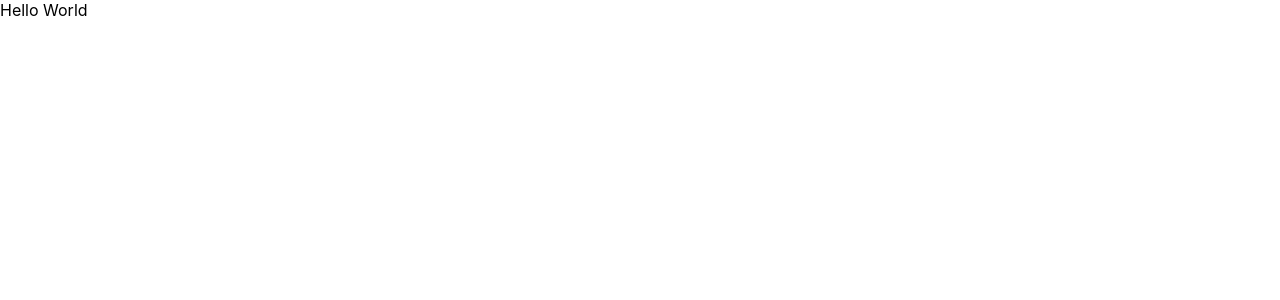
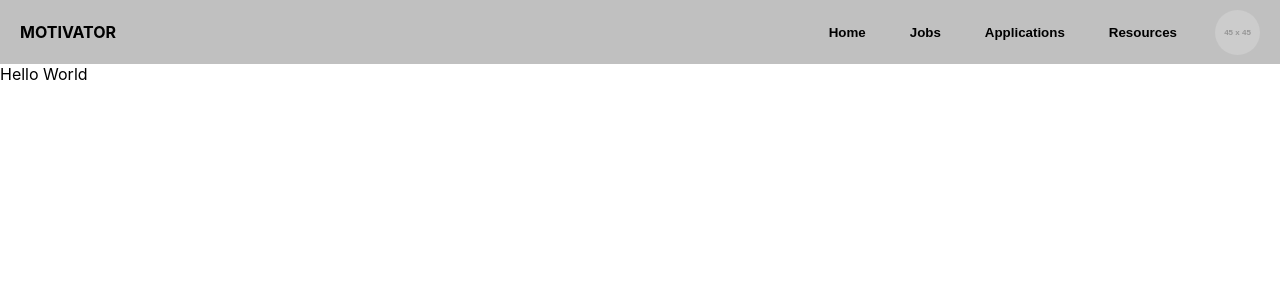
Before and after one commit to samlee03/application-motivator, a React (Create React App) app in the folder client/: page / in a window 1280 px wide. Shown: the top 300 px of the page. Built offline with nearby package versions, Linux system fonts and the light colour scheme.

Commit message:
add header (desktop view)

```diff
--- a/client/src/App.js
+++ b/client/src/App.js
@@ -1,10 +1,14 @@
 import './App.css';
-
+import Header from './components/Header';
 function App() {
   return (
-    <div className="">
-      Hello World
-    </div>
+    <>
+      <Header/>
+      <div className="">
+        Hello World
+      </div>
+
+    </>
   );
 }
 
--- /dev/null
+++ b/client/src/components/Header.jsx
@@ -0,0 +1,19 @@
+import React from 'react'
+import "../styles/Header.css"
+const Header = () => {
+  return (
+    <div className="Header">
+        <div className="logo">MOTIVATOR</div>
+        <div className="navigation-container">
+            <button>Home</button>
+            <button>Jobs</button>
+            <button>Applications</button>
+            <button>Resources</button>
+            <img className="profile" src="https://placehold.co/45x45/png" />
+        </div>
+    </div>
+
+  )
+}
+
+export default Header
--- /dev/null
+++ b/client/src/styles/Header.css
@@ -0,0 +1,26 @@
+.Header {
+    height: 64px;
+    background-color: rgb(192, 192, 192);
+    display: flex;
+    justify-content: space-between;
+    align-items: center;
+    gap: 20px;
+    padding: 0 20px;
+    font-weight: 700;
+}
+
+
+.navigation-container > * {
+    border: none;
+    background-color: transparent;
+    font-weight: 600;
+    border-radius: 50%;
+}
+
+.Header > * > button:hover {
+    cursor: pointer;
+}
+.navigation-container {
+    display: flex;
+    gap: 32px;
+}
```
